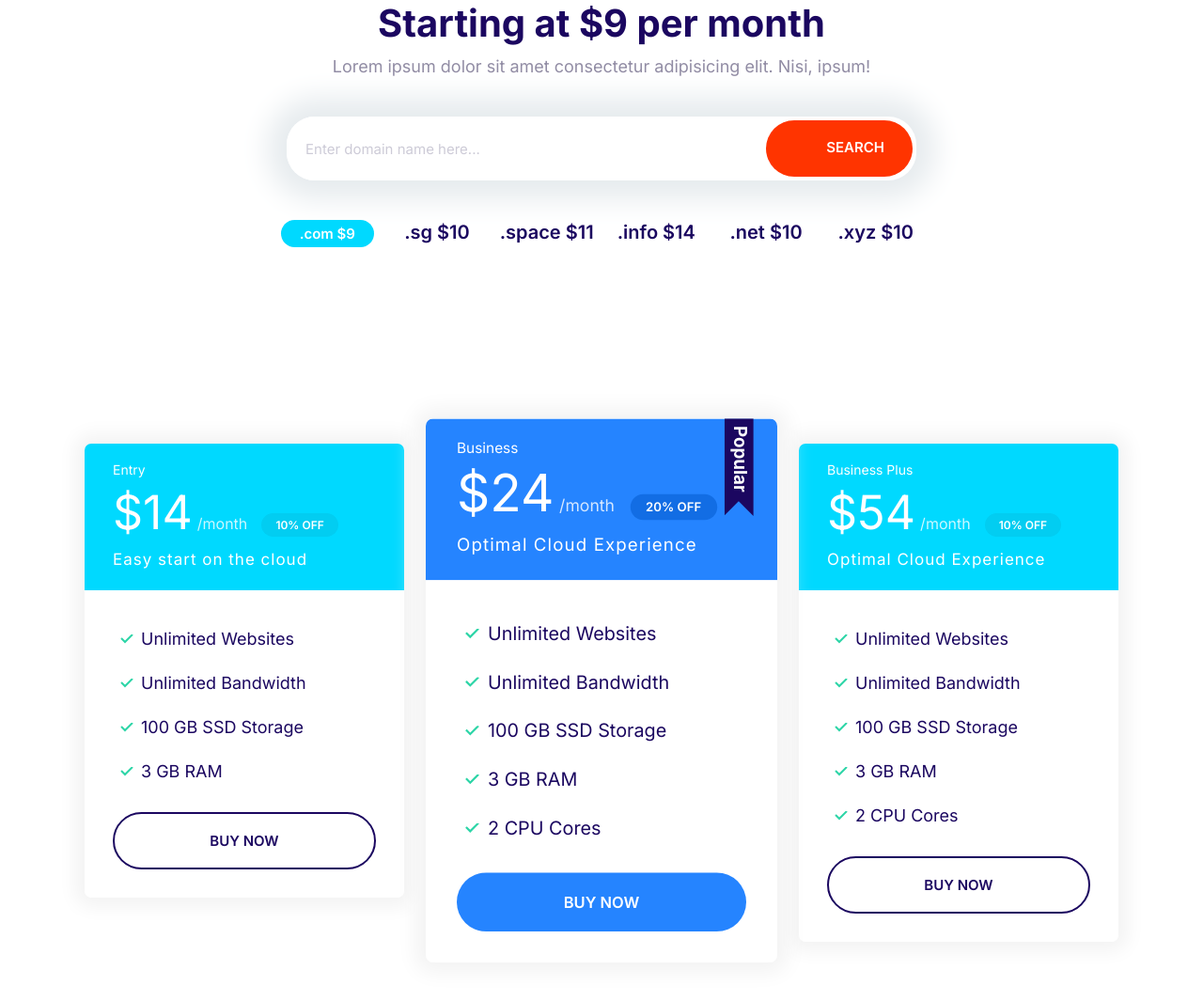
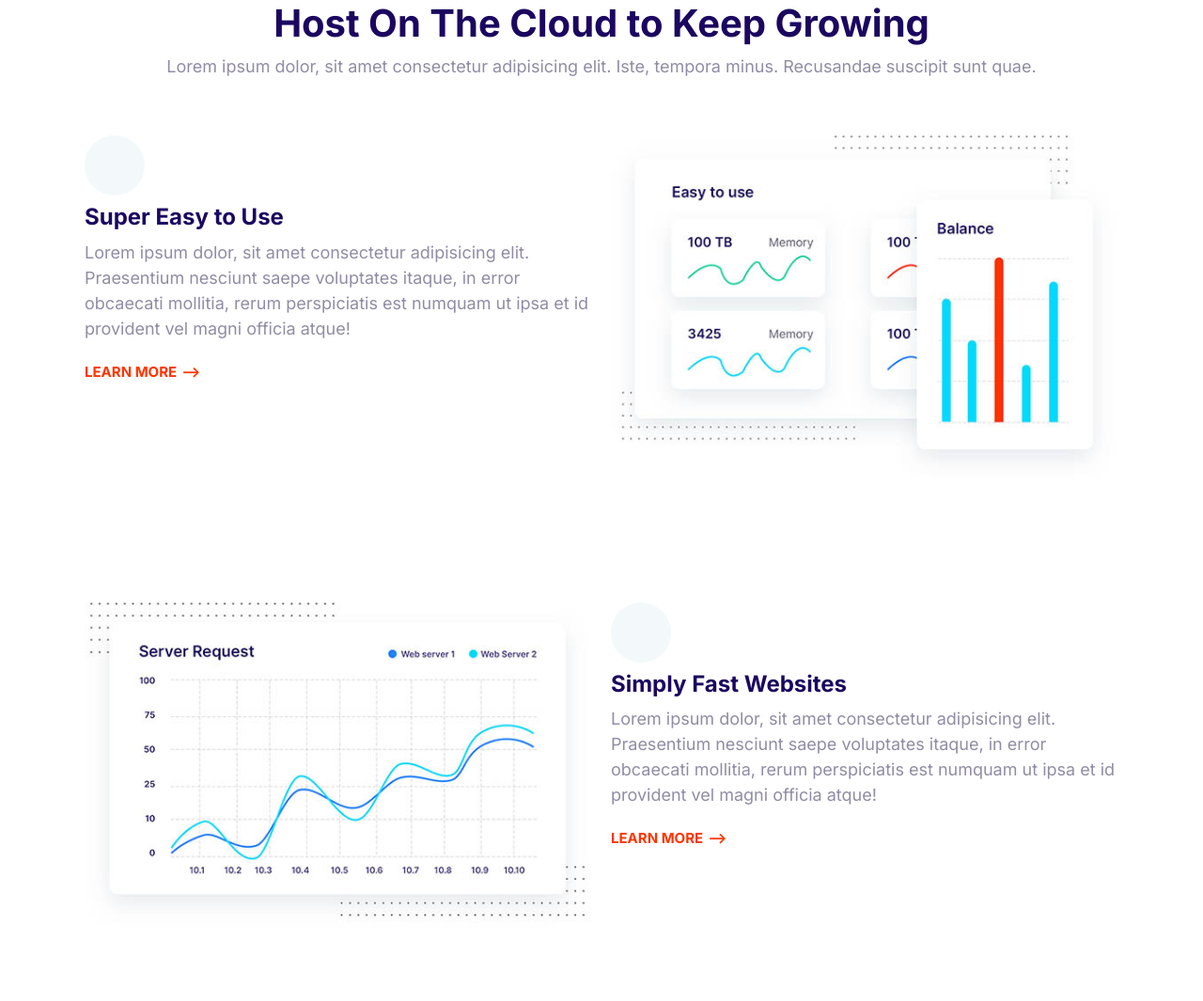
Before and after one commit to reynellb91/moshify, a plain HTML site: page index.html in a window 1280 px wide. Shown: the part 90-1155 px from the top of the page at 94% size. Drawn offline with Linux system fonts and the light colour scheme.

Commit message:
Define feature-blocks.

```diff
--- a/css/styles.css
+++ b/css/styles.css
@@ -768,3 +768,27 @@ a {
   max-width: 500px;
   margin: 0 auto;
 }
+
+/* Features */
+.feature{
+  gap: 4rem 2rem;
+  margin: 12rem 0;
+}
+
+.feature:first-of-type{
+  margin-top: 6rem;
+}
+
+.feature__heading{
+  margin: 1rem 0;
+}
+
+.feature__image{
+  width: 100%;
+}
+
+@media screen and (min-width: 768px){
+  .feature:nth-of-type(even) .feature__content{
+    order: 2;
+  }
+}
--- a/index.html
+++ b/index.html
@@ -13,101 +13,148 @@
     <link rel="stylesheet" href="css/styles.css" />
   </head>
   <body>
-    <section class="block container block-domain">
+    <section class="block container">
       <header class="block__header">
-        <h2>Starting at $9 per month</h2>
+        <h2>Host On The Cloud to Keep Growing</h2>
         <p>
-          Lorem ipsum dolor sit amet consectetur adipisicing elit. Nisi, ipsum!
+          Lorem ipsum dolor, sit amet consectetur adipisicing elit. Iste,
+          tempora minus. Recusandae suscipit sunt quae.
         </p>
       </header>
-      <div class="input-group">
-        <input
-          type="text"
-          class="input"
-          placeholder="Enter domain name here..."
-        />
-        <button class="btn btn--accent">
-          <svg class="icon icon--white">
-            <use xlink:href="images/sprite.svg#search"></use>
-          </svg>
-          Search
-        </button>
-      </div>
-      <ul class="list block-domain__prices">
-        <li><span class="badge badge--secondary">.com $9</span></li>
-        <li>.sg $10</li>
-        <li>.space $11</li>
-        <li>.info $14</li>
-        <li>.net $10</li>
-        <li>.xyz $10</li>
-      </ul>
+
+      <article class="grid grid--1x2 feature">
+        <div class="feature__content">
+          <span class="icon-container">
+            <svg class="icon icon--primary">
+              <use xlink:href="images/sprite.svg#easy"></use>
+            </svg>
+          </span>
+          <h3 class="feature__heading">Super Easy to Use</h3>
+          <p>
+            Lorem ipsum dolor, sit amet consectetur adipisicing elit.
+            Praesentium nesciunt saepe voluptates itaque, in error obcaecati
+            mollitia, rerum perspiciatis est numquam ut ipsa et id provident vel
+            magni officia atque!
+          </p>
+          <a href="#" class="link-arrow">Learn More</a>
+        </div>
+        <picture>
+          <source
+            type="image/wepb"
+            srcset="images/easy.webp 1x, images/easy@2x.webp 2x"
+          />
+          <source
+            type="image/jpg"
+            srcset="images/easy.jpg 1x, images/easy@2x.jpg 2x"
+          />
+          <img
+            class="feature__image"
+            src="images/easy@2x.jpg"
+            alt="Graphics and metrics"
+          />
+        </picture>
+      </article>
+
+      <article class="grid grid--1x2 feature">
+        <div class="feature__content">
+          <span class="icon-container">
+            <svg class="icon icon--primary">
+              <use xlink:href="images/sprite.svg#easy"></use>
+            </svg>
+          </span>
+          <h3 class="feature__heading">Simply Fast Websites</h3>
+          <p>
+            Lorem ipsum dolor, sit amet consectetur adipisicing elit.
+            Praesentium nesciunt saepe voluptates itaque, in error obcaecati
+            mollitia, rerum perspiciatis est numquam ut ipsa et id provident vel
+            magni officia atque!
+          </p>
+          <a href="#" class="link-arrow">Learn More</a>
+        </div>
+        <picture>
+          <source
+            type="image/wepb"
+            srcset="images/fast.webp 1x, images/fast@2x.webp 2x"
+          />
+          <source
+            type="image/jpg"
+            srcset="images/fast.jpg 1x, images/fast@2x.jpg 2x"
+          />
+          <img
+            class="feature__image"
+            src="images/fast@2x.jpg"
+            alt="Graphics and metrics"
+          />
+        </picture>
+      </article>
+
+      <article class="grid grid--1x2 feature">
+        <div class="feature__content">
+          <span class="icon-container">
+            <svg class="icon icon--primary">
+              <use xlink:href="images/sprite.svg#easy"></use>
+            </svg>
+          </span>
+          <h3 class="feature__heading">Wordpress Made Easy</h3>
+          <p>
+            Lorem ipsum dolor, sit amet consectetur adipisicing elit.
+            Praesentium nesciunt saepe voluptates itaque, in error obcaecati
+            mollitia, rerum perspiciatis est numquam ut ipsa et id provident vel
+            magni officia atque!
+          </p>
+          <a href="#" class="link-arrow">Learn More</a>
+        </div>
+        <picture>
+          <source
+            type="image/wepb"
+            srcset="images/wordpress.webp 1x, images/wordpress@2x.webp 2x"
+          />
+          <source
+            type="image/jpg"
+            srcset="images/wordpress.jpg 1x, images/wordpress@2x.jpg 2x"
+          />
+          <img
+            class="feature__image"
+            src="images/wordpress@2x.jpg"
+            alt="Graphics and metrics"
+          />
+        </picture>
+      </article>
+
+      <article class="grid grid--1x2 feature">
+        <div class="feature__content">
+          <span class="icon-container">
+            <svg class="icon icon--primary">
+              <use xlink:href="images/sprite.svg#easy"></use>
+            </svg>
+          </span>
+          <h3 class="feature__heading">24/7 Expert Support</h3>
+          <p>
+            Lorem ipsum dolor, sit amet consectetur adipisicing elit.
+            Praesentium nesciunt saepe voluptates itaque, in error obcaecati
+            mollitia, rerum perspiciatis est numquam ut ipsa et id provident vel
+            magni officia atque!
+          </p>
+          <a href="#" class="link-arrow">Learn More</a>
+        </div>
+        <picture>
+          <source
+            type="image/wepb"
+            srcset="images/support.webp 1x, images/support@2x.webp 2x"
+          />
+          <source
+            type="image/jpg"
+            srcset="images/support.jpg 1x, images/support@2x.jpg 2x"
+          />
+          <img
+            class="feature__image"
+            src="images/support@2x.jpg"
+            alt="Graphics and metrics"
+          />
+        </picture>
+      </article>
     </section>
-    <section class="block container block-plans">
-      <div class="grid grid--1x3">
-        <div class="plan">
-          <div class="card card--secondary">
-            <header class="card__header">
-              <h3 class="plan__name">Entry</h3>
-              <span class="plan__price">$14</span>
-              <span class="plan__billing-cycle">/month</span>
-              <span class="badge badge--secondary badge--small">10% OFF</span>
-              <span class="plan__description">Easy start on the cloud</span>
-            </header>
-            <div class="card__body">
-              <ul class="list list--tick">
-                <li class="list__item">Unlimited Websites</li>
-                <li class="list__item">Unlimited Bandwidth</li>
-                <li class="list__item">100 GB SSD Storage</li>
-                <li class="list__item">3 GB RAM</li>
-              </ul>
-              <button class="btn btn--outline btn--block">Buy Now</button>
-            </div>
-          </div>
-        </div>
-        <div class="plan plan--popular">
-          <div class="card card--primary">
-            <header class="card__header">
-              <h3 class="plan__name">Business</h3>
-              <span class="plan__price">$24</span>
-              <span class="plan__billing-cycle">/month</span>
-              <span class="badge badge--primary badge--small">20% OFF</span>
-              <span class="plan__description">Optimal Cloud Experience</span>
-            </header>
-            <div class="card__body">
-              <ul class="list list--tick">
-                <li class="list__item">Unlimited Websites</li>
-                <li class="list__item">Unlimited Bandwidth</li>
-                <li class="list__item">100 GB SSD Storage</li>
-                <li class="list__item">3 GB RAM</li>
-                <li class="list__item">2 CPU Cores</li>
-              </ul>
-              <button class="btn btn--primary btn--block">Buy Now</button>
-            </div>
-          </div>
-        </div>
-        <div class="plan">
-          <div class="card card--secondary">
-            <header class="card__header">
-              <h3 class="plan__name">Business Plus</h3>
-              <span class="plan__price">$54</span>
-              <span class="plan__billing-cycle">/month</span>
-              <span class="badge badge--secondary badge--small">10% OFF</span>
-              <span class="plan__description">Optimal Cloud Experience</span>
-            </header>
-            <div class="card__body">
-              <ul class="list list--tick">
-                <li class="list__item">Unlimited Websites</li>
-                <li class="list__item">Unlimited Bandwidth</li>
-                <li class="list__item">100 GB SSD Storage</li>
-                <li class="list__item">3 GB RAM</li>
-                <li class="list__item">2 CPU Cores</li>
-              </ul>
-              <button class="btn btn--outline btn--block">Buy Now</button>
-            </div>
-          </div>
-        </div>
-      </div>
-    </section>
+
     <script src="js/main.js"></script>
   </body>
 </html>
```
Also changed, not shown: components/feature-blocks.html (added, +137 -0 lines), images/easy.jpg (added), images/easy.webp (added), images/easy@2x.jpg (added), images/easy@2x.webp (added), images/fast.jpg (added), images/fast.webp (added), images/fast@2x.jpg (added), images/fast@2x.webp (added), images/support.jpg (added), images/support.webp (added), images/support@2x.jpg (added), images/support@2x.webp (added), images/wordpress.jpg (added), 3 more files.
